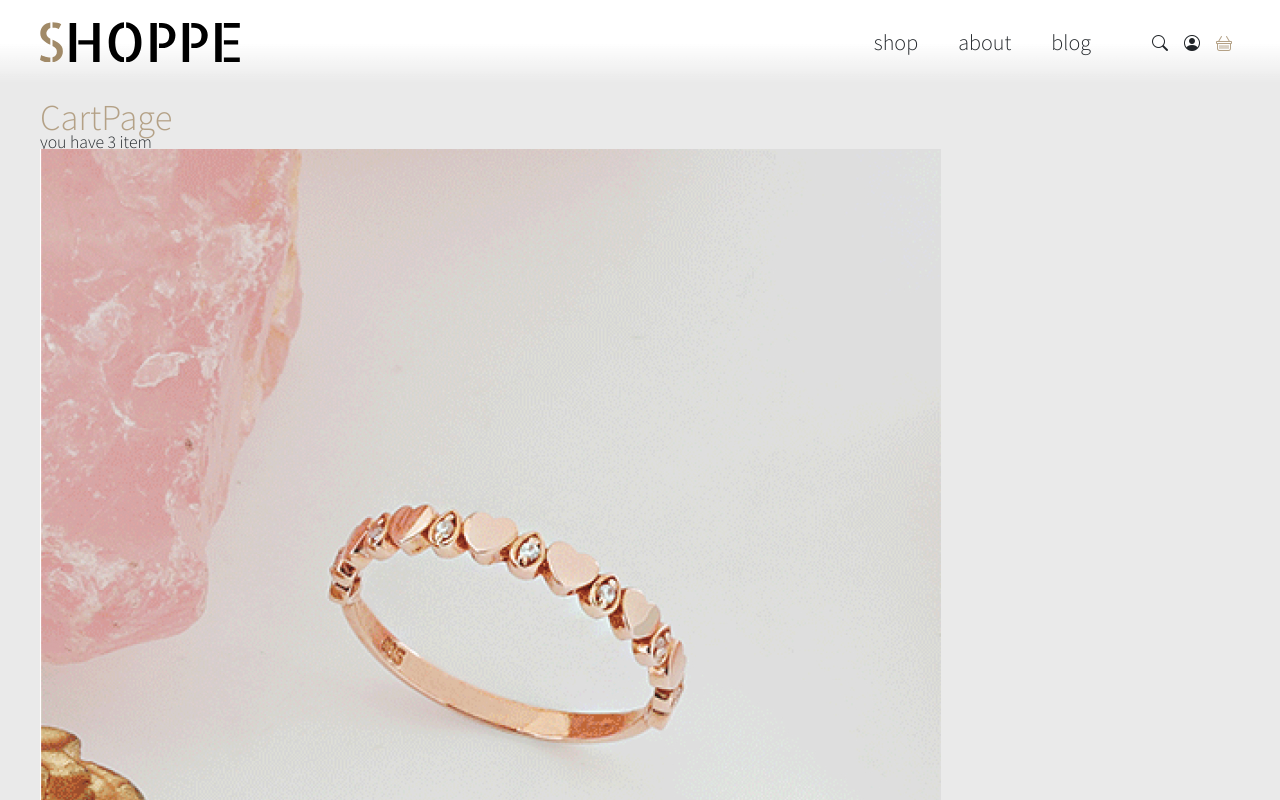
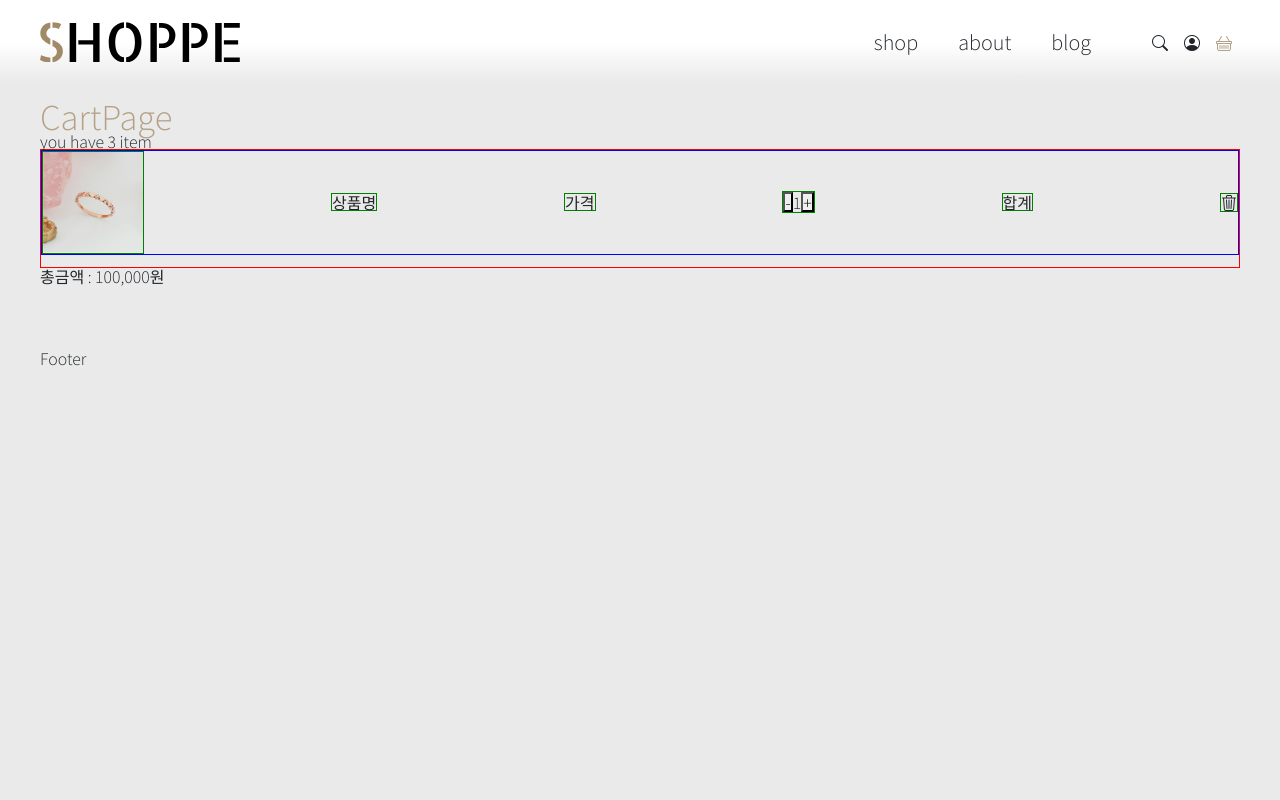
Before and after one commit to Lacheln1/UrecaDailyStudy, a React (Vite) app in the folder 4/0418/react04_shop/: page /cart in a window 1280 px wide. Shown: the top 800 px of the page. Built offline with nearby package versions, Linux system fonts and the light colour scheme; no server answers.

Commit message:
css적용1

```diff
--- a/4/0418/react04_shop/src/pages/CartPage.module.css
+++ b/4/0418/react04_shop/src/pages/CartPage.module.css
@@ -0,0 +1,25 @@
+.cartList {
+  border: 1px solid red;
+  /* 나중에 반응형을 위해,  이게 꼭 정답은 아님*/
+  display: flex;
+  flex-direction: column;
+  gap: var(--fs12);
+  /*  */
+}
+
+.cartItem {
+  border: 1px solid blue;
+  margin-bottom: var(--fs12);
+  /* 옆으로 나열 */
+  display: flex;
+  align-items: center;
+  justify-content: space-between;
+}
+
+.cartItem > div {
+  border: 1px solid green;
+}
+
+img {
+  width: 100px;
+}
```
